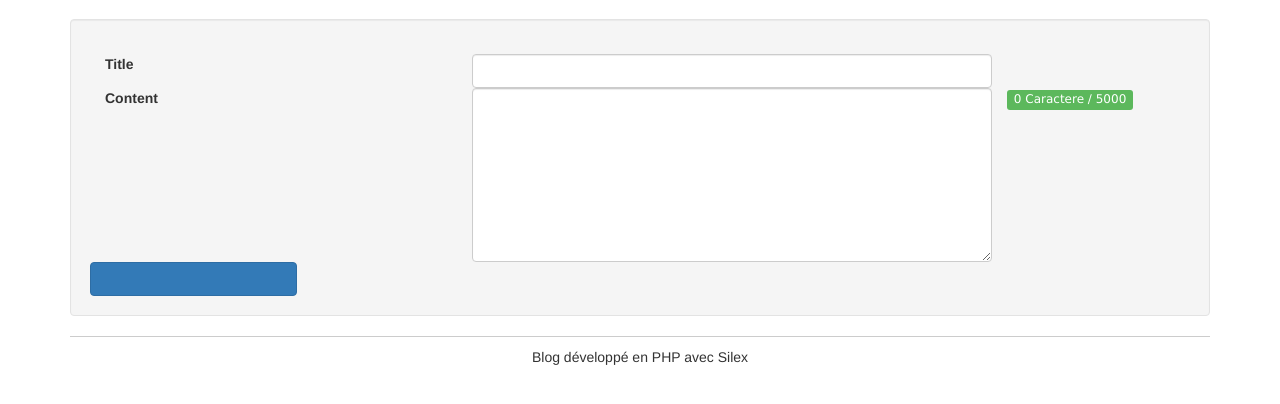
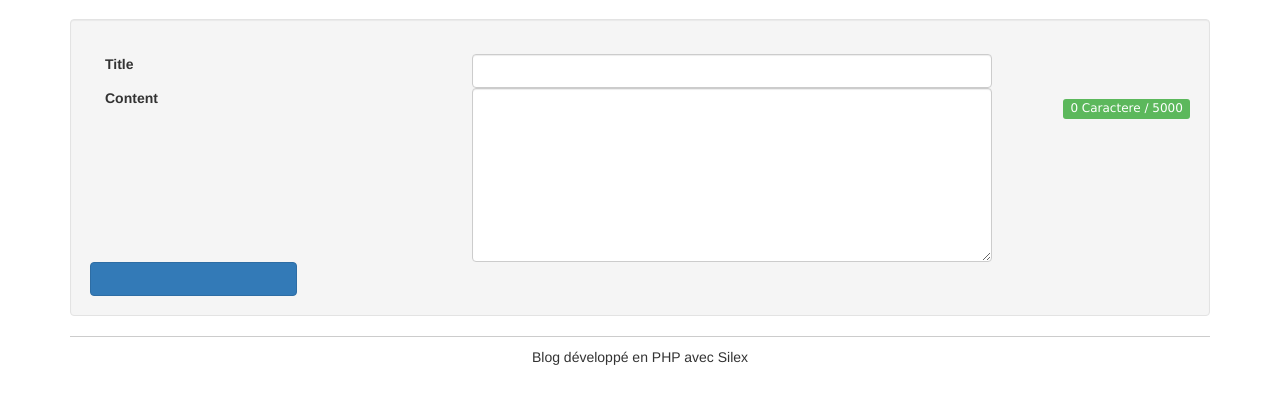
Before and after one commit to Manu974/Projet-3-Silex, a PHP site: template views/billet_form.html.twig in a window 1280 px wide. Shown: the part 51-455 px from the top of the page. Run offline with PHP 8.4, Linux system fonts and the light colour scheme; the template is opened without the code that fills it, so the values that code supplies are empty; form fields are guessed from the names that the template uses; some libraries are stand-ins or nearby versions.

Commit message:
remise en presentation du code 3

```diff
--- a/views/billet_form.html.twig
+++ b/views/billet_form.html.twig
@@ -1,9 +1,12 @@
 {% extends 'layout.html.twig' %}
 {% set adminMenu = true %}
+
 {% block head %}
+{{parent()}}
+
 <script src="{{ asset('/lib/tinymce/jquery.tinymce.min.js') }}"></script>
-    {{parent()}}
 <script src="{{ asset('/lib/tinymce/tinymce.min.js') }}"></script>
+
 <script type="text/javascript">
     tinymce.init({
         mode: "textareas",
@@ -16,6 +19,7 @@
         'searchreplace wordcount visualblocks visualchars code fullscreen insertdatetime media nonbreaking',
         'save table contextmenu directionality emoticons template paste textcolor'
         ],
+
         init_instance_callback : function(editor) {
             editor.on('keyup', function (e) {
                 var text = tinyMCE.activeEditor.getContent({
@@ -30,11 +34,13 @@ init_instance_callback : function(editor) {
                 }
 
                 var msg =  nombreCaracter + ' Caractere(s) / 5000';
-        $('#compteur2').text(msg);
-        if(nombreCaracter > 5000) { $('#compteur2').removeClass('label-success').addClass('label-danger');}
+                $('#compteur3').text(msg);
+
+                if(nombreCaracter > 5000) {
+                    $('#compteur3').removeClass('label-success').addClass('label-danger');}
 
                 else{
-          $('#compteur2').removeClass('label-danger').addClass('label-success');
+                    $('#compteur3').removeClass('label-danger').addClass('label-success');
                 }
             });
         }
@@ -42,10 +48,12 @@ init_instance_callback : function(editor) {
     });
 </script>
 {% endblock %}
+
 {% block title %}{{ title }}{% endblock %}
 
 {% block content %}
 <h2 class="text-center">{{ block('title') }}</h2>
+
 {% for flashMessage in app.session.flashbag.get('success') %}
     <div class="alert alert-success">
         {{ flashMessage }}
@@ -65,6 +73,7 @@ init_instance_callback : function(editor) {
                 }}) }}
             </div>
         </div>
+
         <div class="form-group">
             {{ form_label(billetForm.content, null, { 'label_attr':  {
                 'class': 'col-sm-4 control-label'
@@ -91,8 +100,9 @@ init_instance_callback : function(editor) {
                 }}) }}
             </div>
         </div>
+
         <div id="resultat"></div>
-<div id="compteur2" class="label label-success"> 0 Caractere / 5000</div>
+        <div id="compteur3" class="label label-success"> 0 Caractere / 5000</div>
         {{ form_widget(billetForm.valider, {'attr': {'class': 'btn btn-primary'}}) }}
 
     {{ form_end(billetForm) }}
--- a/web/css/blog.css
+++ b/web/css/blog.css
@@ -62,3 +62,11 @@ body {
     margin-right: auto;
     font: 12px Verdana;
 }
+
+#compteur3{
+    float: right;
+    margin: 1%;
+    margin-left: auto;
+    margin-right: auto;
+    font: 12px Verdana;
+}
```
Also changed, not shown: views/admin.html.twig (+16 -0 lines), views/billet.html.twig (+13 -17 lines), views/comment_reply.html.twig (+7 -3 lines), views/index.html.twig (+6 -10 lines), views/login.html.twig (+6 -1 lines), views/register.html.twig (+7 -0 lines), views/user_form.html.twig (+7 -0 lines), views/error.html.twig (indentation only), 1 other file. Lines whose indentation alone changed are shown as unchanged.
